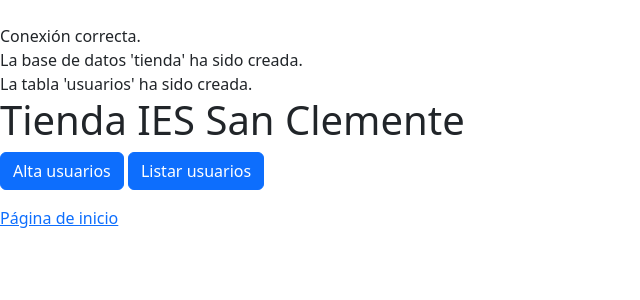
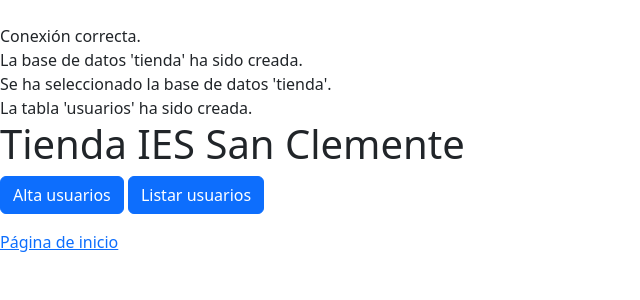
Before and after one commit to BlancaPenabad/docker-lamp, a PHP site: page /ud03/tienda/index.php in a window 1280 px wide. Shown: the top 300 px of the page, without its empty margins (0-640 px from the left). Run offline with PHP 8.4, Linux system fonts and the light colour scheme; data that the repository does not hold is empty.

Commit message:
Función seleccionar BD

```diff
--- a/www/ud03/tienda/index.php
+++ b/www/ud03/tienda/index.php
@@ -14,6 +14,7 @@
         include("lib/base_datos.php");
         get_connection();
         crear_bd_tienda();
+        seleccionar_bd_tienda();
         crear_tabla_usuarios();
 
     ?>
--- a/www/ud03/tienda/lib/base_datos.php
+++ b/www/ud03/tienda/lib/base_datos.php
@@ -37,7 +37,7 @@
 }
 
 
-function seleccionr_bd_tienda(){
+function seleccionar_bd_tienda(){
     global $connection;
     if($connection->select_db('tienda')){
         echo "</br> Se ha seleccionado la base de datos 'tienda'.";
```
